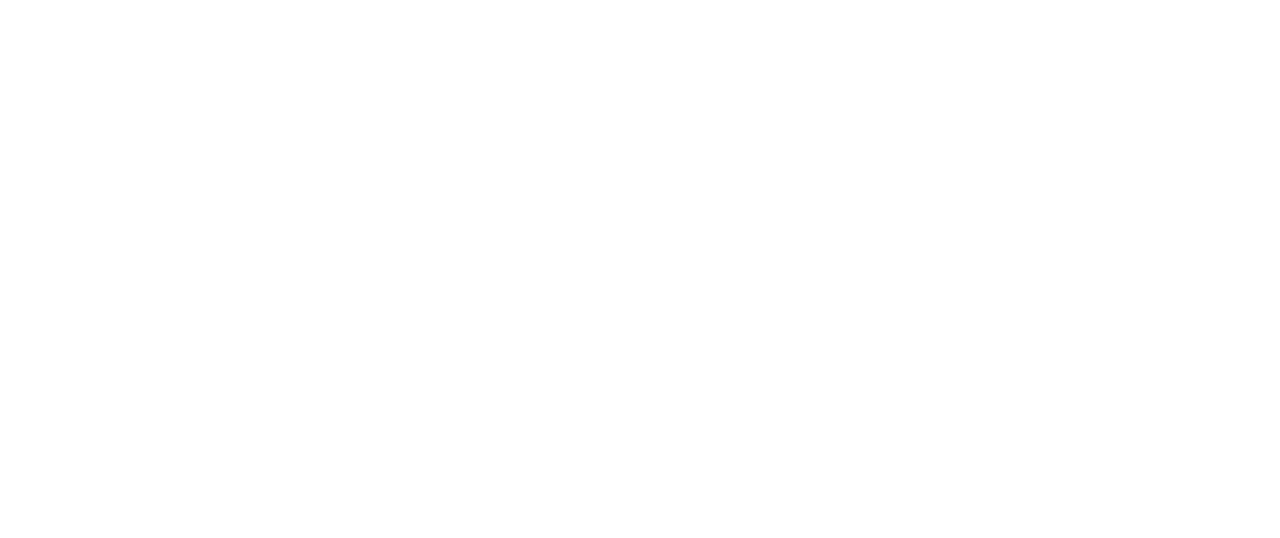
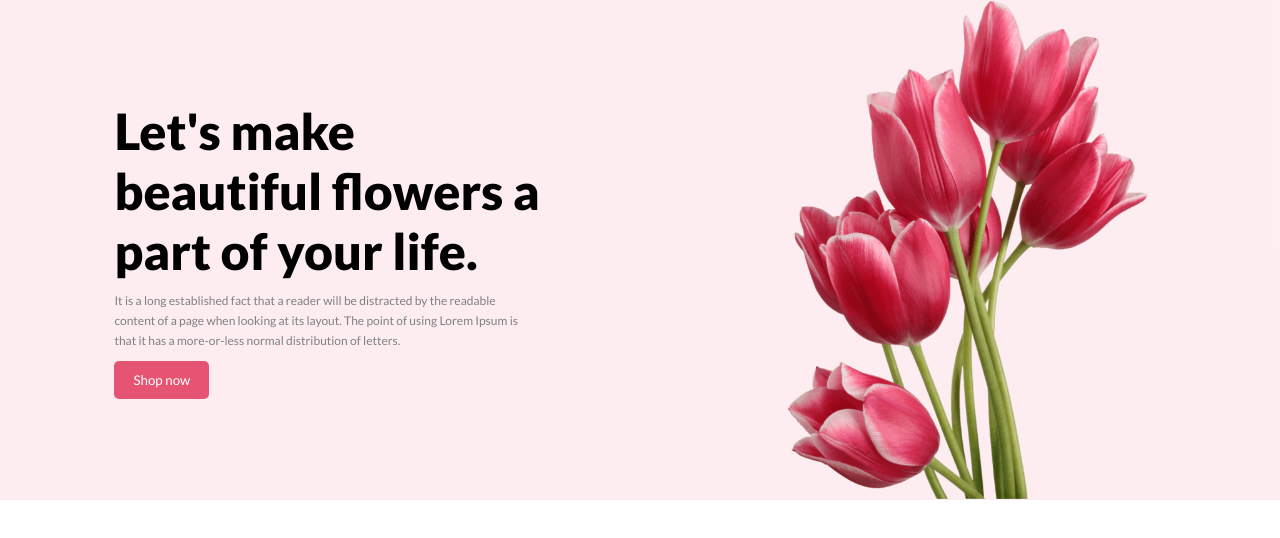
Before and after one commit to Paromesh/assignment-one, a plain HTML site: page index.html in a window 1280 px wide. Drawn offline with Linux system fonts and the light colour scheme.

Commit message:
complete header section

```diff
--- a/index.html
+++ b/index.html
@@ -4,8 +4,24 @@
     <meta charset="UTF-8">
     <meta name="viewport" content="width=device-width, initial-scale=1.0">
     <title>Document</title>
+    <link href="https://fonts.googleapis.com/css2?family=Lato:ital,wght@0,100;0,300;0,400;0,700;0,900;1,100;1,700&display=swap" rel="stylesheet">
+    <link rel="stylesheet" href="styles.css">
 </head>
 <body>
+    <header>
+        <div class="textContainer">
+            <h1 class="headingTxt">Let's make <br> beautiful flowers a <br> part of your life.</h1>
+            <p class="headertxt">
+                It is a long established fact that a reader will be distracted by the readable<br> content of a page
+                when looking at its layout. The point of using Lorem Ipsum is <br> that it has a more-or-less normal
+                distribution of letters.
+            </p>
+            <button class="headerBtn">Shop now</button>
+        </div>
+        <div class="imageContainer">
+            <img src="/asset/headerImage.png" alt="image" class="headerimage">
+        </div>
 
+    </header>
 </body>
 </html>
--- a/styles.css
+++ b/styles.css
@@ -0,0 +1,39 @@
+*{
+    margin: 0;
+    padding: 0;
+    box-sizing: border-box;
+    font-family: 'Lato', sans-serif;
+}
+/* headersection */
+header{
+    width: 100%;
+    height: 500px;
+    background-color: rgba(229, 84, 115, 0.1);
+    display: flex;
+    align-items: center;
+    justify-content: space-around;
+}
+/* .textcontainer{} */
+.headingTxt{
+    font-size: 50px;
+    font-weight: 900;
+}
+.headertxt{
+    font-size: 12px;
+    color: gray;
+    line-height: 20px;
+    margin: 10px 0;
+}
+.headerBtn{
+    padding: 10px 18px;
+    color: white;
+    background-color: rgba(229, 84, 115, 1);
+    border: 1px solid transparent;
+    border-radius: 5px;
+    outline: none;
+}
+.headerimage{
+    width: 100%;
+    height: 500px;
+}
+/* headersection done*/
```
